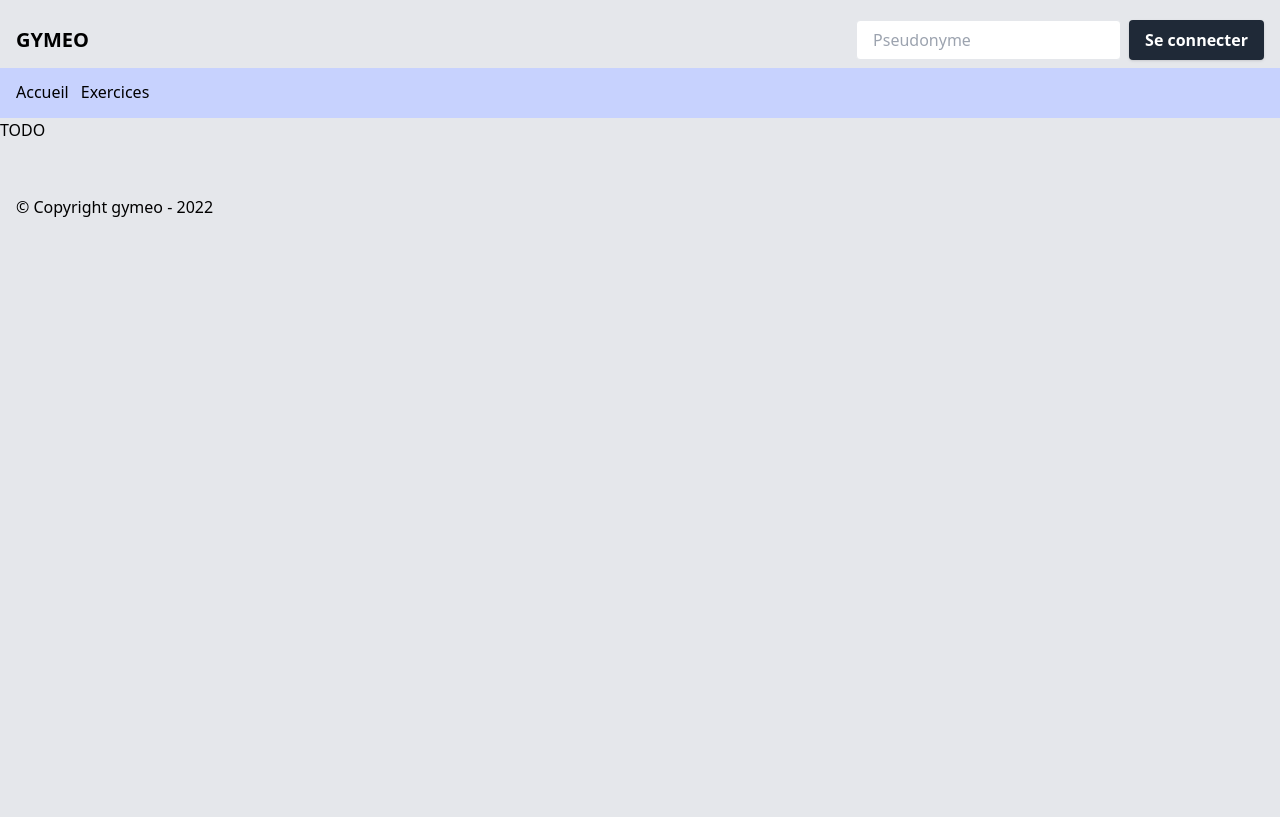
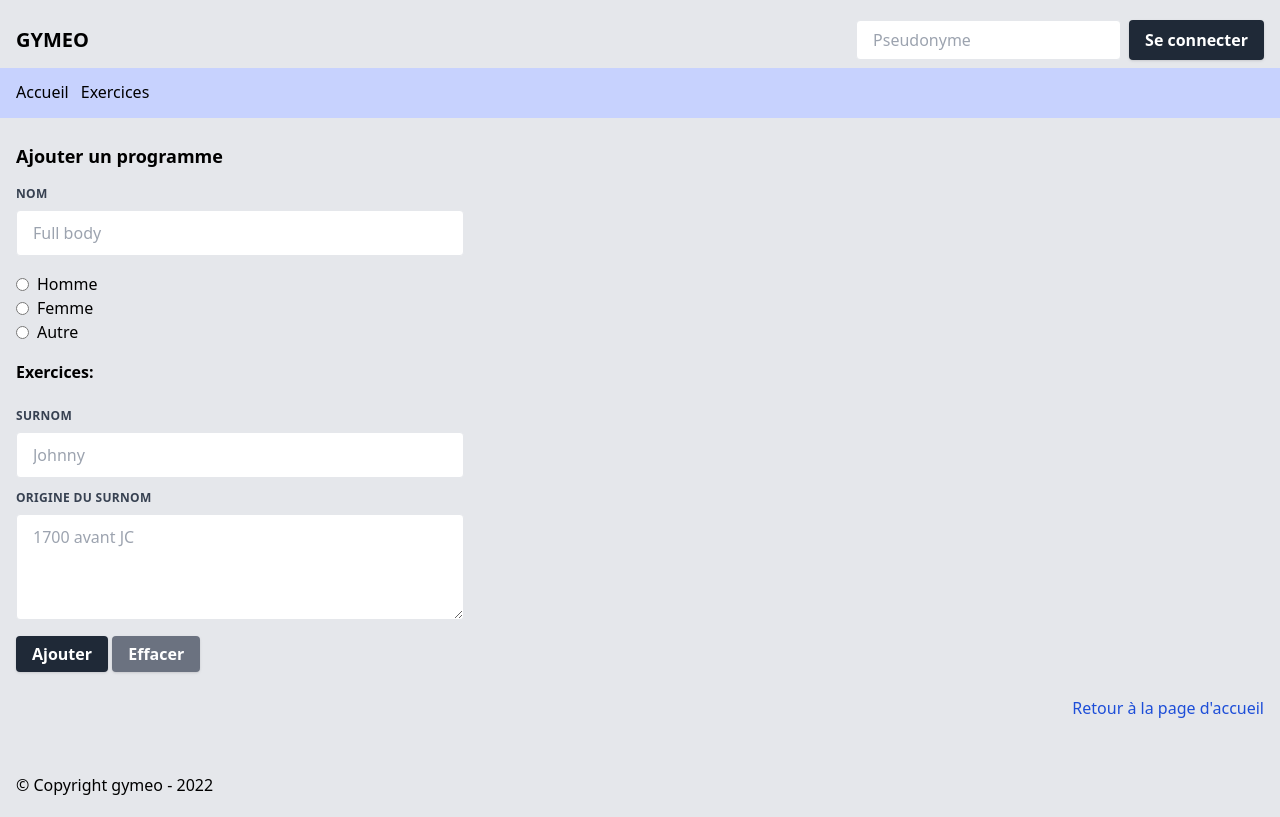
Before and after one commit to heig-vkaelin/gymeo, a PHP site: template src/app/views/programs/create.view.php in a window 1280 px wide. Before the commit the page ends 217 px from the top, so only its background shows below. Run offline with PHP 8.4, Linux system fonts and the light colour scheme; the template is opened without the code that fills it, so the values that code supplies are empty; some libraries are stand-ins or nearby versions.

Commit message:
feat: add create exercice view design + fetch exercices

```diff
--- a/src/app/views/exercices/index.view.php
+++ b/src/app/views/exercices/index.view.php
@@ -3,9 +3,10 @@
         <h2 class="text-lg font-semibold">Liste des exercices</h2>
         <table class="mt-2 bg-white shadow rounded-lg overflow-hidden">
             <thead>
-                <tr class="font-semibold">
+                <tr class="font-semibold text-left">
                     <th class="px-4 py-2 bg-gray-800 text-white">Exercice</th>
                     <th class="px-4 py-2 bg-gray-800 text-white">Difficulté</th>
+                    <th class="px-4 py-2 bg-gray-800 text-white">Matériel</th>
                     <!-- <th class="px-4 py-2 bg-gray-800 text-white">Date de Naissance</th> -->
                 </tr>
             </thead>
@@ -17,6 +18,7 @@
                         <!-- <td class="px-4 py-2"> <?= $user['id'] ?></td> -->
                         <td class="px-4 py-2 truncate max-w-sm"><?= $exercice['nom'] ?></td>
                         <td class="px-4 py-2 truncate max-w-sm"><?= $exercice['difficulté'] ?></td>
+                        <td class="px-4 py-2 truncate max-w-sm"><?= $exercice['idmatériel'] ? $exercice['matériel'] : 'Aucun' ?></td>
                     </tr>
                 <?php $i++;
                 endforeach; ?>
--- a/src/app/views/programs/create.view.php
+++ b/src/app/views/programs/create.view.php
@@ -1 +1,64 @@
-<main>TODO</main>
+<main>
+    <div class="mt-6 container mx-auto px-4">
+        <h2 class="text-lg font-semibold">Ajouter un programme</h2>
+
+        <form class="mt-4 w-full max-w-md" method="POST" action="/programs">
+            <div>
+                <label class="block uppercase tracking-wide text-gray-700 text-xs font-bold mb-2" for="programName">
+                    Nom
+                </label>
+                <input class="appearance-none block w-full bg-white text-gray-700 border border-gray-20 rounded py-3 px-4 mb-3 leading-tight focus:outline-none focus:border-gray-500" id="programName" type="text" name="programName" placeholder="Full body">
+            </div>
+            <!-- <div>
+                <label class="block uppercase tracking-wide text-gray-700 text-xs font-bold mb-2" for="lastName">
+                    Nom
+                </label>
+                <input class="appearance-none block w-full bg-white text-gray-700 border border-gray-200 rounded py-3 px-4 leading-tight focus:outline-none focus:border-gray-500" id="lastName" type="text" name="lastName" placeholder="Doe">
+            </div> -->
+            <div class="mt-4">
+                <div class="flex items-center"><input id="homme" type="radio" name="gender" value="homme"><label class="ml-2" for="homme">Homme</label></div>
+                <div class="flex items-center"><input id="femme" type="radio" name="gender" value="femme"><label class="ml-2" for="femme">Femme</label></div>
+                <div class="flex items-center"><input id="autre" type="radio" name="gender" value="autre"><label class="ml-2" for="autre">Autre</label></div>
+            </div>
+
+            <div class="mt-4">
+                <div class="font-semibold">Exercices:</div>
+                <?php foreach ($exercices as $section) : ?>
+                    <div class="flex items-center">
+                        <input id="<?= $section['idSection'] ?>" type="checkbox" name="sections[]" value="<?= $section['idSection'] ?>">
+                        <label class="ml-2" for="<?= $section['idSection'] ?>"><?= $section['secName'] ?></label>
+                    </div>
+                <?php endforeach; ?>
+            </div>
+
+            <div class="mt-6">
+                <label class="block uppercase tracking-wide text-gray-700 text-xs font-bold mb-2" for="nickname">
+                    Surnom
+                </label>
+                <input class="appearance-none block w-full bg-white text-gray-700 border border-gray-20 rounded py-3 px-4 mb-3 leading-tight focus:outline-none focus:border-gray-500" id="nickname" type="text" name="nickname" placeholder="Johnny">
+                <label class="block uppercase tracking-wide text-gray-700 text-xs font-bold mb-2" for="origin">
+                    Origine du surnom
+                </label>
+                <textarea class="appearance-none block w-full bg-white text-gray-700 border border-gray-200 rounded py-3 px-4 leading-tight focus:outline-none focus:border-gray-500" id="origin" rows="4" cols="50" name="origin" placeholder="1700 avant JC"></textarea>
+            </div>
+
+            <div class="mt-4 leading-tight">
+                <button class="shadow bg-gray-800 hover:bg-gray-900 focus:outline-none text-white font-bold py-2 px-4 rounded" type="submit">
+                    Ajouter
+                </button>
+                <button class="shadow bg-gray-500 hover:bg-gray-600 focus:outline-none text-white font-bold py-2 px-4 rounded" type="reset">
+                    Effacer
+                </button>
+            </div>
+
+            <?php if (!empty($errors)) : ?>
+                <?php include('/app/views/partials/errors.php'); ?>
+            <?php endif; ?>
+
+        </form>
+
+        <div class="mt-6 text-right">
+            <a href="/" class="text-blue-700 hover:text-blue-500">Retour à la page d'accueil</a>
+        </div>
+    </div>
+</main>
```
Also changed, not shown: scripts/gymeo_populate.sql (+6 -6 lines), src/app/controllers/ExercicesController.php (+1 -6 lines), src/app/controllers/ProgramsController.php (+5 -5 lines), src/app/repositories/ExercicesRepository.php (+11 -0 lines).
